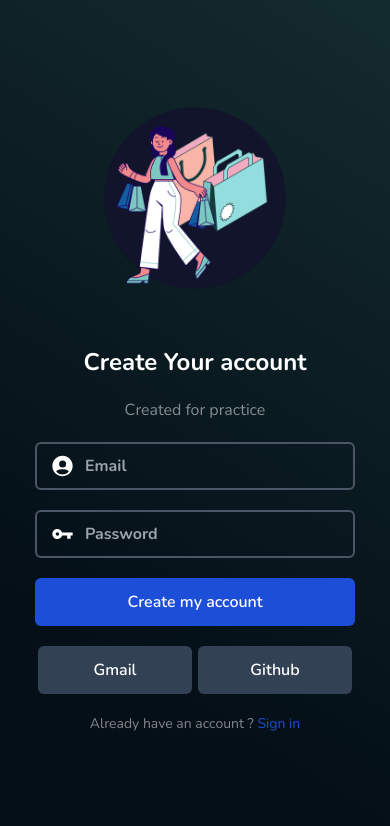
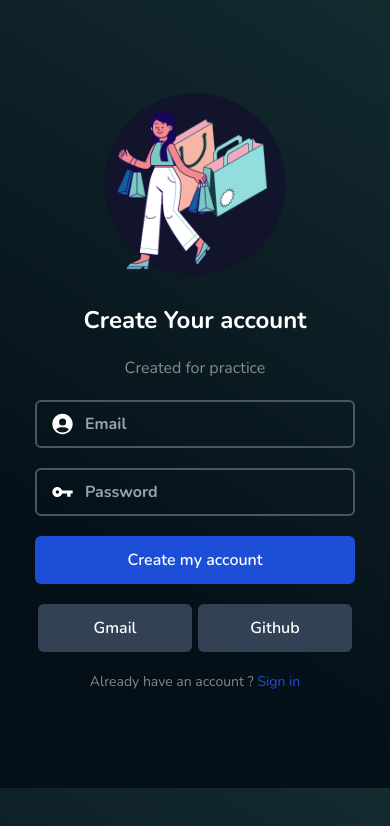
Before and after one commit to Reza-tm/ReShop, a React (Create React App) app: page / in a window 390 px wide. Shown: the top 826 px of the page. Built offline with nearby package versions, Linux system fonts and the light colour scheme; no server answers.

Commit message:
add configure for add data to state

```diff
--- a/src/App.css
+++ b/src/App.css
@@ -1,22 +1 @@
 @import url("https://fonts.googleapis.com/css2?family=Nunito:wght@300;400;500;600;700;800&display=swap");
-.App {
-  background: rgb(4, 15, 24);
-  background: linear-gradient(32deg, rgba(4, 15, 24, 1) 24%, rgba(34, 68, 67, 1) 170%);
-  width: 100%;
-  height: 100vh;
-}
-
-@media screen and (max-width: 768px) {
-  .App {
-    background: rgb(4, 15, 24);
-    background: linear-gradient(32deg, rgba(4, 15, 24, 1) 24%, rgba(34, 68, 67, 1) 170%);
-    width: 100%;
-    overflow: hidden;
-  }
-}
-
-.glass {
-  background: rgba(255, 255, 255, 0.06);
-  box-shadow: 0 4px 30px rgba(0, 0, 0, 0.1);
-  backdrop-filter: blur(7.1px);
-}
--- a/src/App.js
+++ b/src/App.js
@@ -9,12 +9,13 @@ function App() {
 
   useEffect(() => {
     onAuthStateChanged(auth, async (user) => {
-      createUserProfileDocument(user);
+      const userDoc = await createUserProfileDocument(user);
+      setUser({ ...userDoc.data(), id: userDoc.id });
     });
   }, []);
 
   return (
-    <div className="App relative md:overflow-hidden">
+    <div>
       <Signin />
     </div>
   );
--- a/src/components/Firebase/Firebase.js
+++ b/src/components/Firebase/Firebase.js
@@ -29,4 +29,5 @@ export const createUserProfileDocument = async (userAuth, additionalData) => {
       console.log(err);
     }
   }
+  return userDoc;
 };
--- a/src/index.css
+++ b/src/index.css
@@ -3,6 +3,8 @@
 @tailwind utilities;
 body {
   margin: 0;
+  background: rgb(4, 15, 24);
+  background: linear-gradient(32deg, rgba(4, 15, 24, 1) 24%, rgba(34, 68, 67, 1) 170%);
   font-family: nunito, -apple-system, BlinkMacSystemFont, "Segoe UI", "Roboto", "Oxygen", "Ubuntu", "Cantarell", "Fira Sans",
     "Droid Sans", "Helvetica Neue", sans-serif;
   -webkit-font-smoothing: antialiased;
--- a/src/pages/signin/Signin.js
+++ b/src/pages/signin/Signin.js
@@ -4,7 +4,7 @@ import SigninImage from "../../assets/images/signin-image.png";
 
 const Signin = () => {
   return (
-    <main className="w-full h-full flex md:flex-row  flex-col justify-around items-center">
+    <main className="w-full md:h-screen  flex md:flex-row flex-col justify-around items-center">
       <div className="lg:h-[500px] sm:w-64 w-52 mt-20 md:mt-0 md:w-96 lg:w-[500px]">
         <img src={SigninImage} />
       </div>
```
